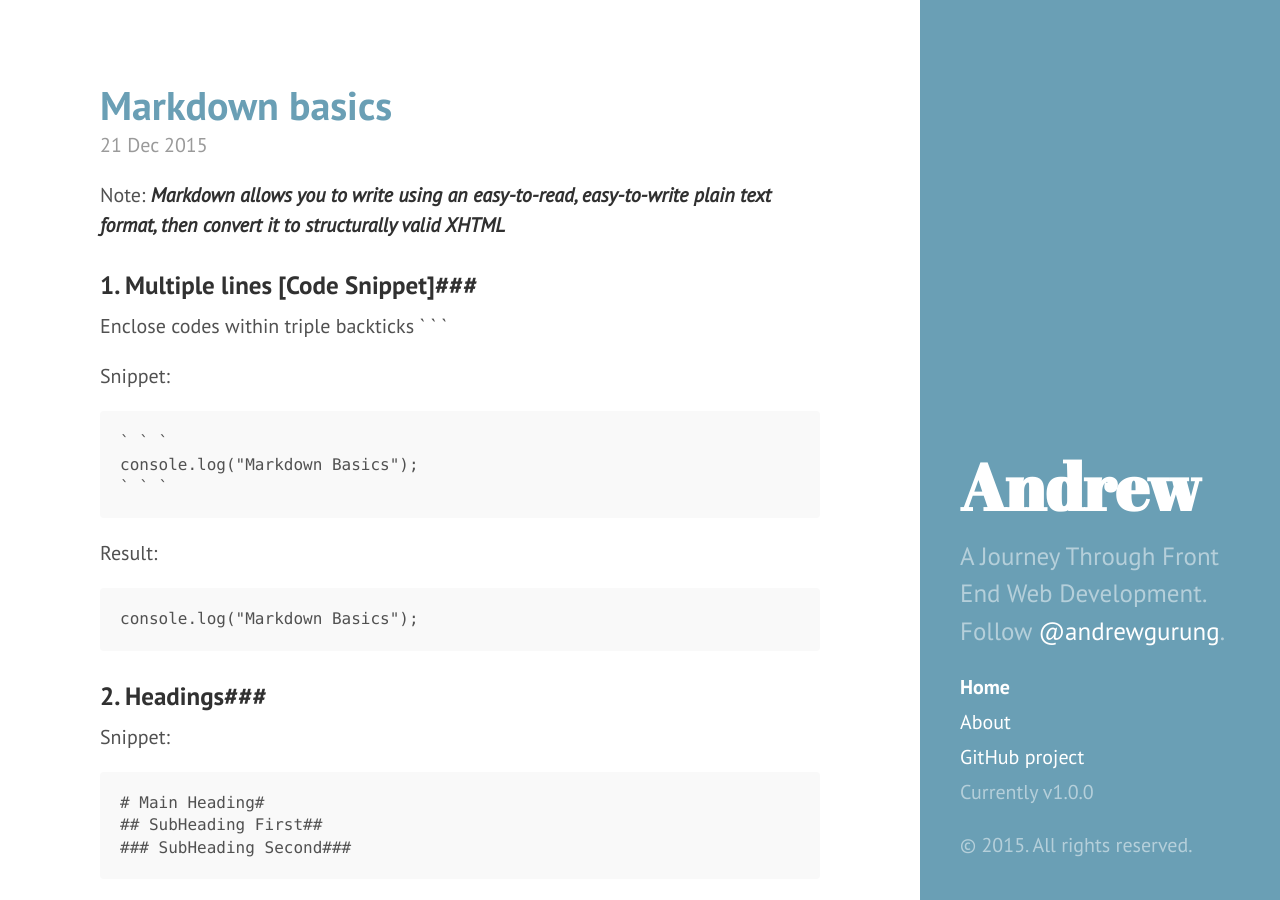
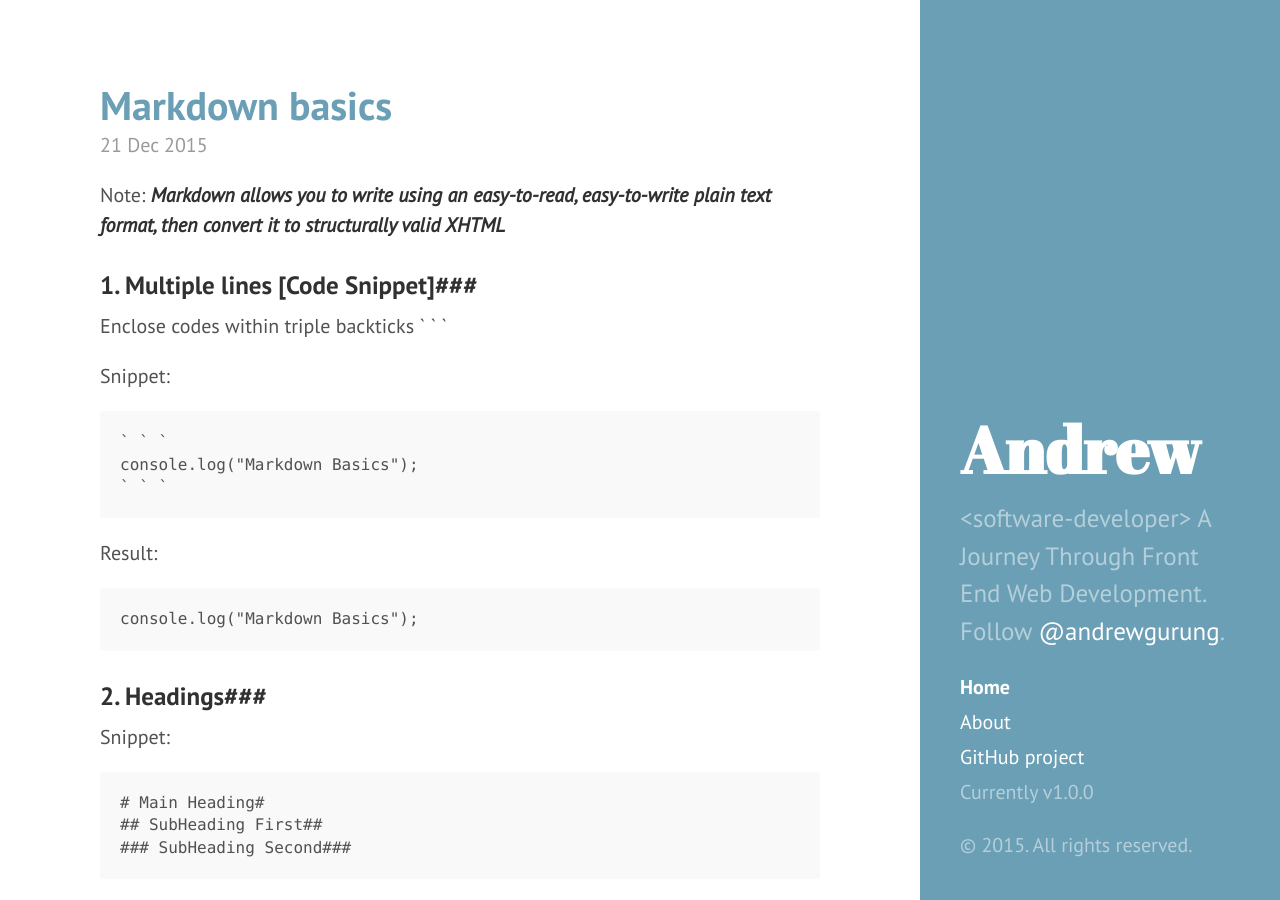
Before and after one commit to andrewgurung/andrewgurung.github.io, a Jekyll site: the page built from index.html, in a window 1280 px wide and 900 px high. Built offline with Jekyll 4.4.1, drawn with Linux system fonts in a browser that asks for light colours; Markdown is read by kramdown in place of the engine named in the settings; the list of posts is cut into pages by our own code.

Commit message:
Update description with equivalent html tag name

```diff
--- a/_config.yml
+++ b/_config.yml
@@ -9,7 +9,7 @@ relative_permalinks: true
 # Setup
 title:            Andrew Gurung
 tagline:          'Portfolio'
-description:      '<software-developer> A Journey Through Front End Web Development. Follow <a href="https://twitter.com/andrewgurung" target="_blank">@andrewgurung</a>.'
+description:      '&lt;software-developer&gt; A Journey Through Front End Web Development. Follow <a href="https://twitter.com/andrewgurung" target="_blank">@andrewgurung</a>.'
 url:              http://andrewgurung.github.io
 baseurl:          /
 
```
